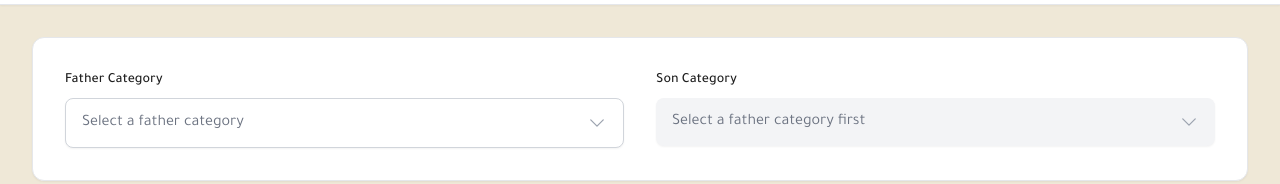
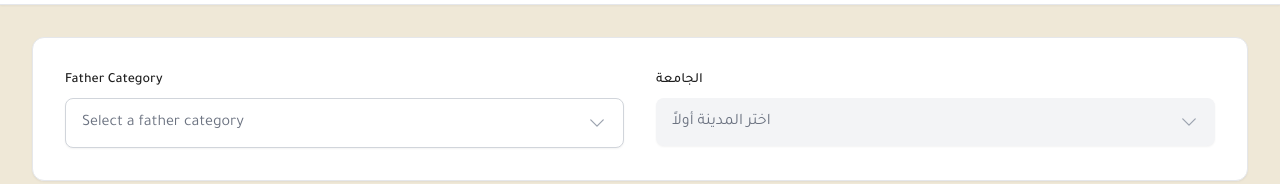
Before and after one commit to mamdouhal/guofsyrians-slider, a React (Vite) app in the folder work/: page / in a window 1280 px wide. Shown: the part 140-324 px from the top of the page. Built offline with nearby package versions, Linux system fonts and the light colour scheme.

Commit message:
translate placeholder and label text to Arabic in ChildSelect component

```diff
--- a/work/src/components/ChildSelect.tsx
+++ b/work/src/components/ChildSelect.tsx
@@ -84,15 +84,15 @@ export const ChildSelect: React.FC<ChildSelectProps> = ({
   };
 
   const getPlaceholderText = () => {
-    if (!selectedParentId) return 'Select a father category first';
-    if (children.length === 0) return 'No subcategories available';
-    return 'Select a subcategory';
+    if (!selectedParentId) return 'اختر المدينة أولاً';
+    if (children.length === 0) return 'لا توجد جامعات متاحة';
+    return 'اختر الجامعة';
   };
 
   return (
     <div className="relative" ref={dropdownRef}>
       <label className="block text-sm font-medium text-brand-black mb-2">
-        Son Category
+        الجامعة
       </label>
       <button
         ref={buttonRef}
@@ -112,7 +112,7 @@ export const ChildSelect: React.FC<ChildSelectProps> = ({
         `}
         aria-haspopup="listbox"
         aria-expanded={isOpen}
-        aria-label="Select son category"
+        aria-label="اختر الجامعة"
       >
         <div className="flex items-center justify-between">
           <span className={selectedChild ? 'text-brand-black font-medium' : 'text-gray-500'}>
@@ -130,7 +130,7 @@ export const ChildSelect: React.FC<ChildSelectProps> = ({
         <div className="absolute z-10 w-full mt-1 bg-white border border-gray-300 rounded-lg shadow-lg max-h-60 overflow-hidden">
           <ul
             role="listbox"
-            aria-label="Son categories"
+            aria-label="اختر الجامعة"
             className="py-1 max-h-60 overflow-auto"
           >
             {children.map((child, index) => (
```
